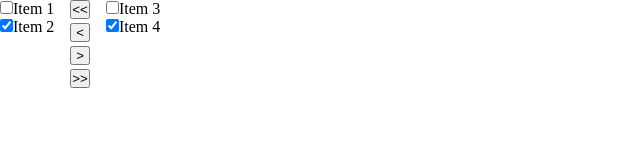
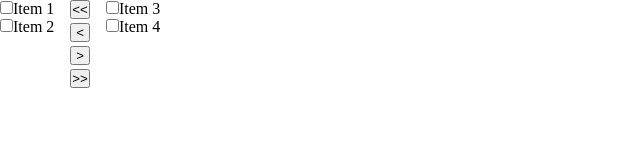
Before and after one commit to couvq/2026_react_exercises, a React (Vite) app: page / in a window 1280 px wide. Shown: the top 160 px of the page, without its empty margins (0-640 px from the left). Built offline with nearby package versions, Linux system fonts and the light colour scheme.

Commit message:
refactor to use context to hold list reducer logic

```diff
--- /dev/null
+++ b/src/examples/transfer_list/TransferListContext.tsx
@@ -0,0 +1,62 @@
+import { createContext, useContext, useReducer, type ReactNode } from "react";
+import type { Item } from "./types";
+
+type ListState = {
+    left: Item[];
+    right: Item[];
+}
+
+const ListContext = createContext<ListState | null>(null);
+const ListDispatchContext = createContext<React.Dispatch<ListAction> | null>(null);
+
+type ListAction = {
+    type: 'moveAllLeft';
+} | {
+    type: 'moveAllRight';
+} | {
+    type: 'moveSelectedLeft';
+} | {
+    type: 'moveSelectedRight';
+}
+
+const listReducer = (state: ListState, action: ListAction): ListState => {
+    switch (action.type) {
+        case 'moveAllLeft':
+            return {
+                left: [...state.left, ...state.right],
+                right: [],
+            };
+        case 'moveAllRight':
+            return {
+                left: [],
+                right: [...state.right, ...state.left]
+            };
+        case 'moveSelectedLeft':
+            // TODO: Implementation for moving selected items left
+            break;
+        case 'moveSelectedRight':
+            // TODO: Implementation for moving selected items right
+            break;
+        default:
+            throw new Error(`Unknown action: ${action}`);
+    }
+}
+
+const initialState: ListState = {
+    left: [{ isSelected: false, label: "Item 1" }, { isSelected: false, label: "Item 2" }],
+    right: [{ isSelected: false, label: "Item 3" }, { isSelected: false, label: "Item 4" }],
+};
+
+export const ListProvider = ({ children }: { children: ReactNode }) => {
+    const [state, dispatch] = useReducer(listReducer, initialState);
+    return (
+        <ListContext value={state}>
+            <ListDispatchContext value={dispatch}>
+                {children}
+            </ListDispatchContext>
+        </ListContext>
+    )
+}
+
+export const useList = () => useContext(ListContext);
+export const useListDispatch = () => useContext(ListDispatchContext);
--- a/src/examples/transfer_list/index.tsx
+++ b/src/examples/transfer_list/index.tsx
@@ -1,15 +1,26 @@
 import Actions from "./Actions"
 import { List } from "./List"
 import "./transfer_list.css"
+import { ListProvider, useList } from "./TransferListContext"
+
+const ListContainer = () => {
+    const state = useList();
+
+    return (
+        <div className="transfer-list">
+            <List items={state?.left ?? []} />
+            <Actions />
+            <List items={state?.right ?? []} />
+        </div>
+    )
+}
 
 const TransferList = () => {
-  return (
-    <div className="transfer-list">
-      <List items={[{ isSelected: false, label: "Item 1"}, { isSelected: true, label: "Item 2"}]} />
-      <Actions />
-      <List items={[{ isSelected: false, label: "Item 3"}, { isSelected: true, label: "Item 4"}]} />
-    </div>
-  )
+    return (
+        <ListProvider>
+            <ListContainer />
+        </ListProvider>
+    )
 }
 
 export default TransferList
```
